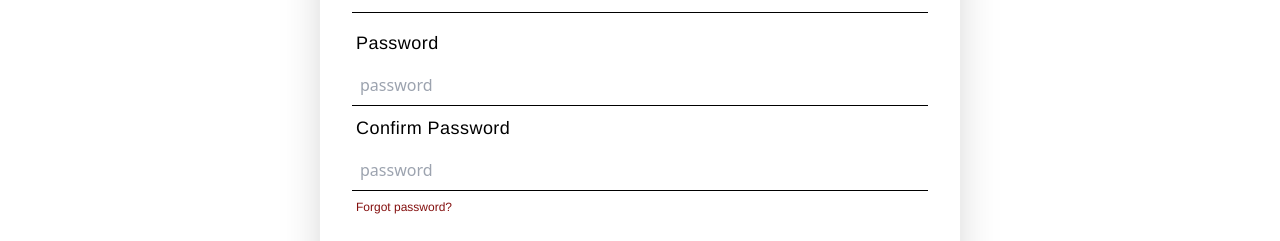
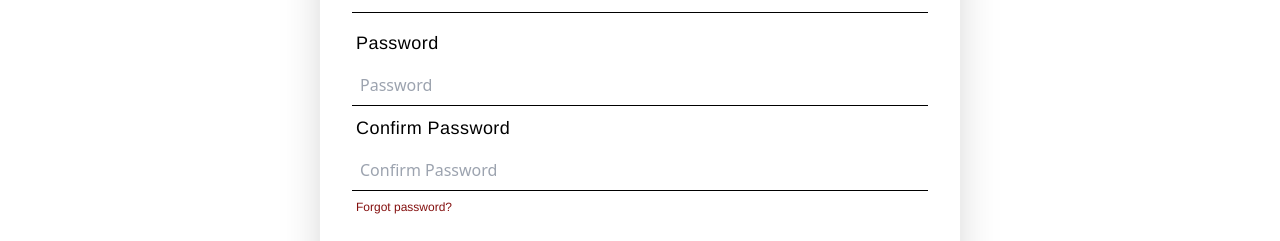
Before and after one commit to sifatullahshoyon/chef-recipe-hunter-client, a React (Vite) app: page /registration in a window 1280 px wide. Shown: the part 329-570 px from the top of the page. Built offline with nearby package versions, Linux system fonts and the light colour scheme; some icons are missing; a web font is replaced by a local one.

Commit message:
show icon implemented in password input field

```diff
--- a/src/components/shared/Registration/Registration.jsx
+++ b/src/components/shared/Registration/Registration.jsx
@@ -1,11 +1,28 @@
-import React from "react";
+import React, { useState } from "react";
 import { Link } from "react-router-dom";
 import { FaGoogle, FaGithub } from "react-icons/fa";
+import { FaRegEyeSlash } from "react-icons/fa6";
+import { IoEyeSharp } from "react-icons/io5";
 
 const Registration = () => {
-    const handleRegistration = () => {
-        console.log('ok');
+    const [showPassword , setShowPassword] = useState(false);
+    const [showConfirmPassword , setShowConfirmPassword] = useState(false);
+    const handleRegistration = (event) => {
+        event.preventDefault();
+        const form = event.target;
+        const name = form.name.value;
+        const email = form.email.value;
+        const password = form.password.value;
+        const confirm = form.confirm.value;
+
+        console.log(name , email , password , confirm);
+
+
     };
+
+    // const showPassword = () => {
+    //     setPassword(!password);
+    // };
   return (
     <div className="bg-white">
       <div className="container mx-auto  min-h-screen w-full">
@@ -24,7 +41,7 @@ const Registration = () => {
                 <input
                   type="text"
                   placeholder="Enter Your Name"
-                  name="email"
+                  name="name"
                   className="p-2 text-black"
                 />
               </div>
@@ -48,25 +65,35 @@ const Registration = () => {
                     Password
                   </span>
                 </label>
+                <div className="form-control input-container">
                 <input
-                  type="password"
-                  placeholder="password"
+                  type='password'
+                  placeholder="Password"
                   name="password"
                   className="p-2 text-black"
                   required
                 />
+                <div onClick={() => setShowPassword(!showPassword)}>
+                    {showPassword ? (<IoEyeSharp className="icon" />) : (<FaRegEyeSlash className="icon" />)}
+                </div>
+                </div>
                 <label className="label">
                   <span className="label-text text-black text-lg font-neue tracking-wide">
                     Confirm Password
                   </span>
                 </label>
+                <div className="form-control input-container">
                 <input
                   type="password"
-                  placeholder="password"
+                  placeholder="Confirm Password"
                   name="confirm"
                   className="p-2 text-black"
                   required
                 />
+                <div onClick={() => setShowConfirmPassword(!showConfirmPassword)}>
+                    {showConfirmPassword ? (<IoEyeSharp className="icon" />) : (<FaRegEyeSlash className="icon" />)}
+                </div>
+                </div>
                 <label className="label">
                   <a
                     href="#"
--- a/src/index.css
+++ b/src/index.css
@@ -24,3 +24,16 @@ input{
   border-bottom: 1px solid black;
   outline: none;
 }
+
+.input-container {
+  position: relative;
+}
+
+
+.icon{
+  color: black;
+  position: absolute;
+  top: 50%;
+  transform: translateY(-50%);
+  right: 10px;
+}
```
